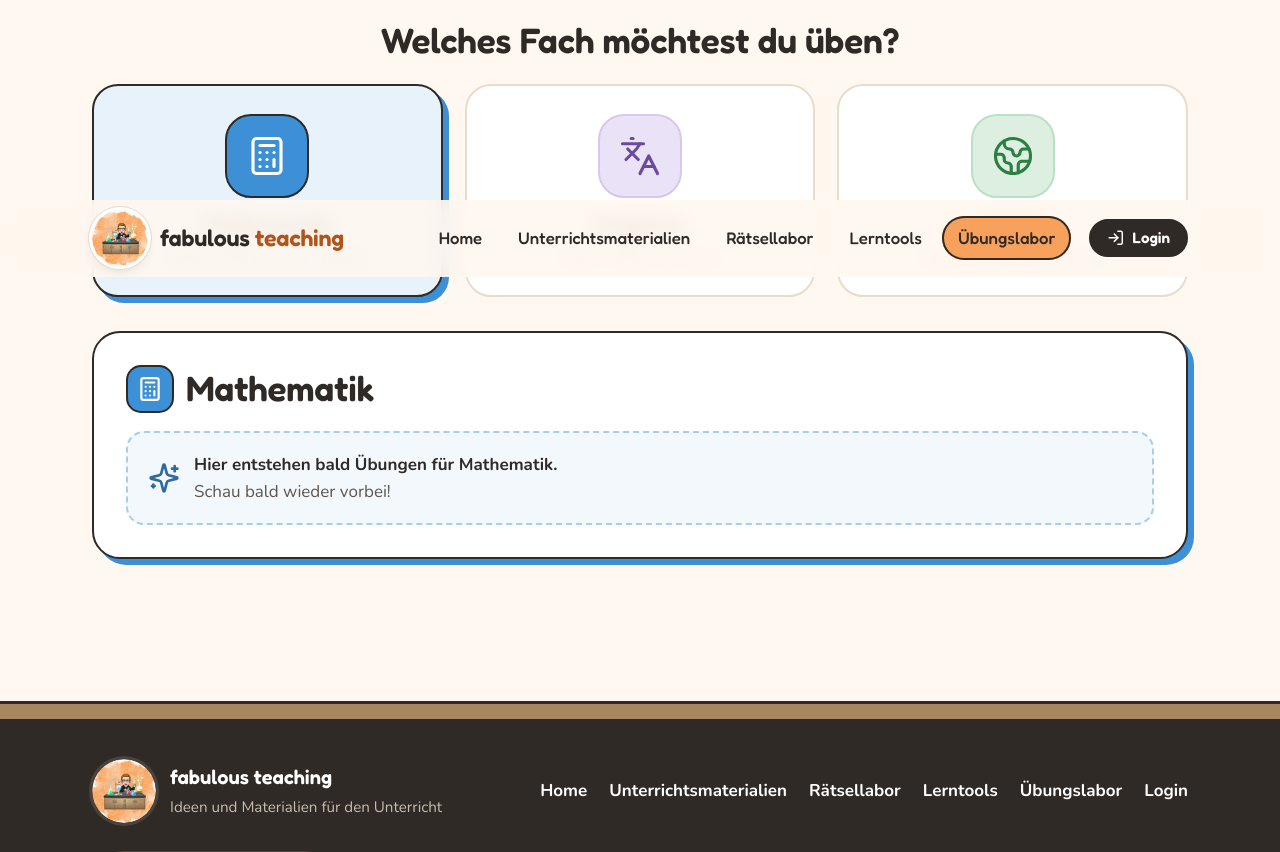
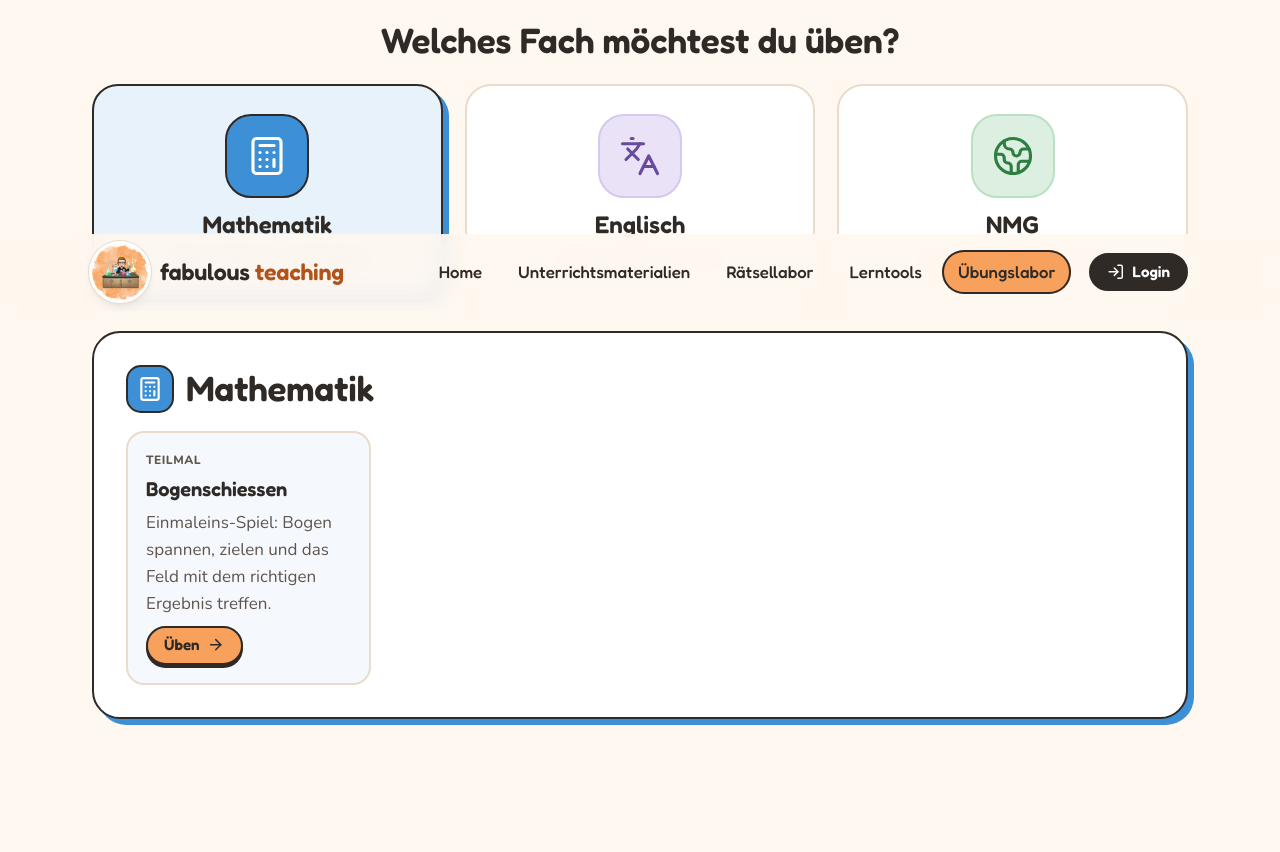
Before and after one commit to fabulousteaching/fabulousteaching, a PHP site: page /uebungslabor.php in a window 1280 px wide, after a click that opens the changed part. Shown: the part 393-1245 px from the top of the page. Run offline with PHP 8.4, Linux system fonts and the light colour scheme.

Commit message:
Übungslabor: Bogenschiessen unter Mathematik
Karte «Bogenschiessen» (aus Teilmal) mit Link direkt zum Spiel
Zielscheibe: teilmal.fabulousteaching.ch/#spiel=zielscheibe

Co-Authored-By: Claude Opus 5.5 <noreply@anthropic.com>
Claude-Session: https://claude.ai/code/session_01EZGWyxUrvqobjxcBZs62kd

```diff
--- a/assets/css/stil.css
+++ b/assets/css/stil.css
@@ -400,6 +400,7 @@ p{margin:0 0 1em}
 .ul-uebungen{list-style:none;margin:0;padding:0;display:grid;grid-template-columns:repeat(auto-fill,minmax(240px,1fr));gap:16px}
 .ul-uebung{display:flex;flex-direction:column;gap:8px;padding:18px;border:2px solid var(--linie);border-radius:18px;background:color-mix(in srgb,var(--f) 5%,#fff)}
 .ul-uebung h3{margin:0}
+.ul-quelle{align-self:flex-start;font-weight:800;font-size:.75rem;letter-spacing:.04em;text-transform:uppercase;color:var(--tinte-weich)}
 .ul-uebung p{margin:0;color:var(--tinte-weich);flex:1}
 .ul-uebung .knopf{align-self:flex-start}
 @media (max-width:700px){
--- a/uebungslabor.php
+++ b/uebungslabor.php
@@ -8,13 +8,20 @@ $beschreibung = 'Im Übungslabor ein Fach wählen und üben: Mathematik, Englisc
 /*
  * Fächer im Übungslabor.
  * Übungen später unter 'uebungen' eintragen, zum Beispiel:
- *   ['titel' => 'Reihen-Treppe', 'beschreibung' => 'Eine Reihe hinauf und hinunter.', 'link' => 'https://…'],
+ *   ['titel' => 'Reihen-Treppe', 'beschreibung' => 'Eine Reihe hinauf und hinunter.', 'link' => 'https://…', 'quelle' => 'Teilmal'],
  */
 $uebungsfaecher = [
     'mathematik' => [
         'name' => 'Mathematik', 'icon' => 'calculator', 'farbe' => '#3d8fd6',
         'text' => 'Zahlen, Rechnen und Knobeln',
-        'uebungen' => [],
+        'uebungen' => [
+            [
+                'titel'        => 'Bogenschiessen',
+                'beschreibung' => 'Einmaleins-Spiel: Bogen spannen, zielen und das Feld mit dem richtigen Ergebnis treffen.',
+                'link'         => TEILMAL_URL . '/#spiel=zielscheibe',
+                'quelle'       => 'Teilmal',
+            ],
+        ],
     ],
     'englisch' => [
         'name' => 'Englisch', 'icon' => 'languages', 'farbe' => '#8a63d2',
@@ -64,6 +71,7 @@ require __DIR__ . '/inc/kopf.php';
           <ul class="ul-uebungen">
             <?php foreach ($f['uebungen'] as $u): ?>
               <li class="ul-uebung">
+                <?php if (!empty($u['quelle'])): ?><span class="ul-quelle"><?= e($u['quelle']) ?></span><?php endif; ?>
                 <h3><?= e($u['titel']) ?></h3>
                 <?php if (!empty($u['beschreibung'])): ?><p><?= e($u['beschreibung']) ?></p><?php endif; ?>
                 <a class="knopf knopf-klein" href="<?= e($u['link']) ?>" target="_blank" rel="noopener">Üben <?= icon('arrow-right') ?></a>
```
